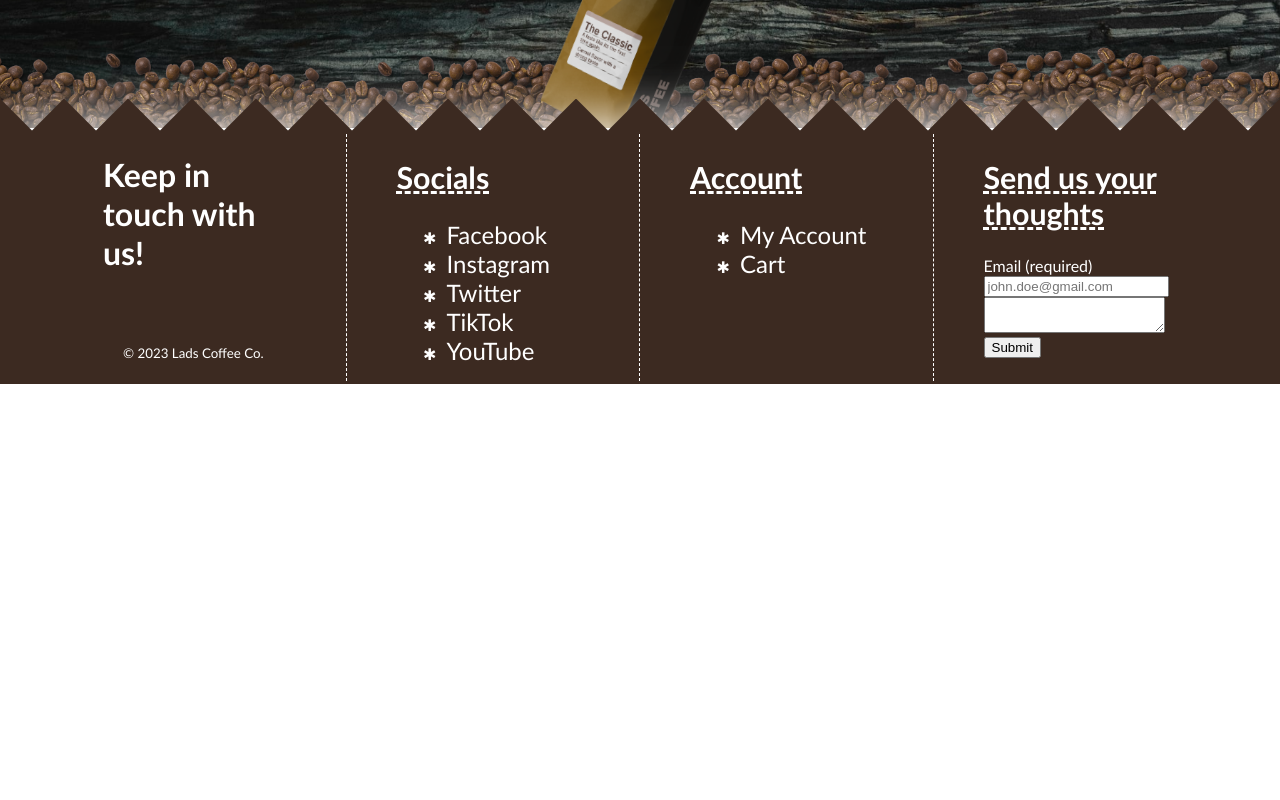
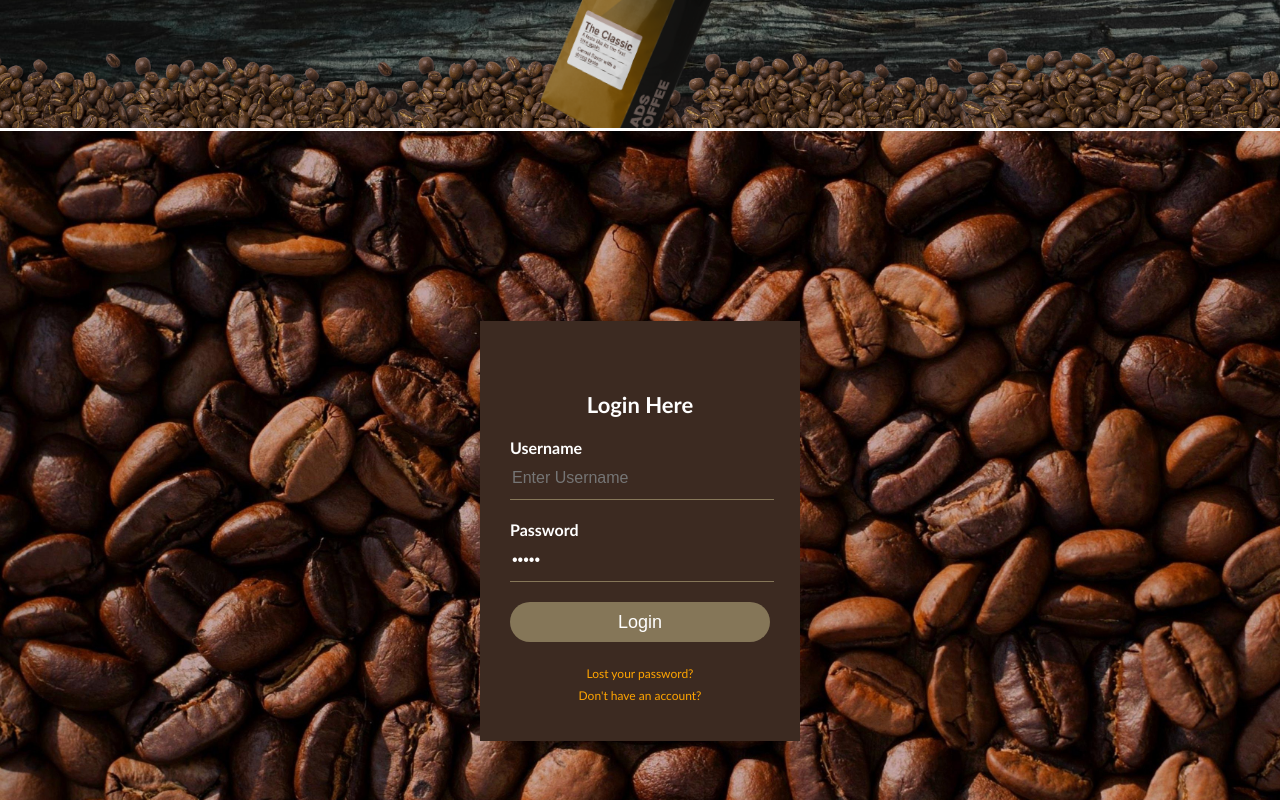
Before and after one commit to ryancriswell/EcommerceSite, a React (Create React App) app in the folder App/: page /account in a window 1280 px wide. Shown: the part 300-1100 px from the top of the page. Before the commit the page ends 800 px from the top, so only its background shows below. Built offline with nearby package versions, Linux system fonts and the light colour scheme.

Commit message:
wip implementing login and subsrictption page

```diff
--- a/App/public/style.css
+++ b/App/public/style.css
@@ -210,3 +210,167 @@ button {
     font-size: 1.5vw;
     padding-bottom: 40px;
 }
+
+/* ========================= Subscription ============================ */
+.subscription{
+    margin: 5vw;
+    transform: translate(0px 100px);
+}
+
+.subscription-row{
+    display: flex;
+    flex-direction: row;
+    flex-wrap: wrap;
+    width: 100%;
+  }
+
+.subscription-column {
+    display: flex;
+    flex-direction: column;
+    flex-basis: 100%;
+    flex: 1;
+}
+
+.subscription h1{
+    font-size: 3vw;
+    padding: 0px 10vw 0px 0px;
+    margin: 15px;
+
+}
+
+.subscription h2{
+    font-size: 3vw;
+
+}
+
+.subscription h3{
+    font-size: 2vw;
+}
+
+.subscription h4{
+    font-size: 1vw;
+    text-align: center;
+}
+
+#subscription-wrapper{
+    background-color: #faf0e6;
+}
+
+#subscription-title{
+    text-align: right;
+    font-size: 4vw;
+    margin-top: 2vw;
+}
+
+#subscription-second-title{
+    text-align: center;
+    font-size: 2vw;
+    margin-top: 2vw;
+}
+
+#subscription-body{
+    text-align: left;
+    padding: 0px 0vw 0px 0px;
+    font-size: 2vw;
+
+}
+
+.subscription hr{
+    height: 2px;
+    background: black;
+    margin-bottom: 25px;
+}
+
+.subscription-icons{
+    width: 50px;
+    height: 50px;
+}
+
+/* ========================= Login ============================ */
+.loginbox{
+    width: 320px;
+    height: 420px;
+    background: #3c2a21;
+    color: #ffffff;
+    top: 50%;
+    left: 50%;
+    box-sizing: border-box;
+    padding: 70px 30px;
+}
+
+.login-background-fullscreen{
+    background-image: url("../images/Login-Background.jpg");
+    height: 100vh;
+    width: 100vw;
+    background-size: cover;
+    background-position: center;
+    display: flex;
+    justify-content: center;
+    align-items: center;
+}
+
+.icon{
+    width: 100px;
+    height: auto;
+    display: flex;
+    align-items: center;
+}
+
+.loginbox h1{
+    margin: 0;
+    padding: 0 0 20px;
+    text-align: center;
+    font-size: 22px;
+}
+
+.loginbox p{
+    margin: 0;
+    padding: 0;
+    text-align: left;
+    font-weight: bold;
+
+}
+
+.loginbox input{
+    width: 100%;
+    margin-bottom: 20px;
+}
+
+.loginbox input[type="text"], input[type="password"]{
+    border: none;
+    border-bottom: 1px solid #857658;
+    background-color: transparent;
+    outline: none;
+    height: 40px;
+    color: #ffffff;
+    font-size: 16px;
+}
+
+.loginbox input[type="submit"]{
+    border: none;
+    outline: none;
+    height: 40px;
+    background: #857658;
+    color: #ffffff;
+    font-size: 18px;
+    border-radius: 20px;
+}
+
+.loginbox input[type="submit"]:hover{
+    cursor: pointer;
+    background: #A5BE7E;
+    color: #000000;
+}
+
+.loginbox a{
+    text-decoration: none;
+    font-size: 12px;
+    line-height: 20px;
+    color: orange;
+    text-align: left;
+}
+
+.loginbox a:hover{
+    cursor: pointer;
+    color: orangered;
+}
--- a/App/src/App.js
+++ b/App/src/App.js
@@ -2,8 +2,10 @@
 import Home from "./components/Home";
 import Header from "./components/Header";
 import AboutUs from "./components/AboutUs";
+import Account from "./components/Account";
 import Shop from "./components/Shop";
 import Footer from "./components/Footer";
+import Subscription from "./components/Subscription";
 
 import {Routes, Route} from "react-router-dom";
 
@@ -16,6 +18,8 @@ return (
         <Route path="/about-us" element={<AboutUs/>}/>
         <Route path="/shop" element={<Shop/>}/>
         {/* ADD MORE ROUTES HERE!! */}
+        <Route path="/account" element={<Account/>}/>
+        <Route path="/subscription" element={<Subscription/>}/>
       </Routes>
       <Footer />
     </div>
--- /dev/null
+++ b/App/src/components/Account.js
@@ -0,0 +1,25 @@
+
+export default function Account(){
+
+    return(
+        <div class="login-background-fullscreen">
+            <center>
+                <div class="loginbox">
+
+                    <section>
+                        <h1>Login Here</h1>
+                        <p>Username</p>
+                        <input type="text" name="" placeholder="Enter Username"/>
+                        <p>Password</p>
+                        <input type="password" name="" value="Login"/>
+                        <p>
+                            <input type="submit" name="" value="Login"/>
+                        </p>
+                        <a href="#">Lost your password?</a><div/>
+                        <a href="#">Don't have an account?</a>
+                    </section>
+                </div>
+            </center>
+        </div>
+    );
+}
--- a/App/src/components/Subscription.js
+++ b/App/src/components/Subscription.js
@@ -0,0 +1,51 @@
+
+export default function subscription(){
+    return(
+        <div class="subscription">
+            <section className="subscription-row" id="subscription-wrapper">
+                <div className="subscription-column">
+                    <h1 id="subscription-title">Lads<br/>Coffee<br/>Subscription</h1>
+                </div>
+                <div className="subscription-column">
+                    <h2 id="subscription-body">
+                        Can't get enough of our fabulous coffee? Never run out of our one of a kind beans ever again when you subscribe!
+                        Start each morning without the stress of missing out on a fresh cup of coffee. Once you subscribe the Lads will handle it all.
+                    </h2>
+                </div>
+            </section>
+
+            <section id="subscription-wrapper">
+                <h3 id="subscription-second-title">How does it Work?</h3><hr/>
+                <div className="subscription-row">
+                    <div className="subscription-column">
+                        <img src="..\images\Coffee-bean-1a.png" className="subscription-icons"/>
+                        <div className="subscription-column">
+                            <h4>select your favorite bags of coffee</h4>
+                        </div>
+                    </div>
+                    <div className="subscription-column">
+                        <img src="..\images\icons8-open-delivered-box-50.png" className="subscription-icons"/>
+                        <div className="subscription-column">
+                            <h4>A box of your chosen beans will be delivered monthly</h4>
+                        </div>
+                    </div>
+                    <div className="subscription-column">
+                        <img src="..\images\icons8-gift-50.png" className="subscription-icons"/>
+                        <div className="subscription-columm">
+                            <h4>Enjoy a Lads coffee roast every day of the month!</h4>
+                        </div>
+                    </div>
+                </div>
+            </section>
+
+            <section className="subscription-row" >
+                <div className="subscription-column">
+                <img src="..\images\Student-Essentials.png"/>
+                </div>
+                <div className="subscription-column">
+
+                </div>
+            </section>
+        </div>
+    );
+}
```
Also changed, not shown: App/public/images/Login-Background.jpg (added).
